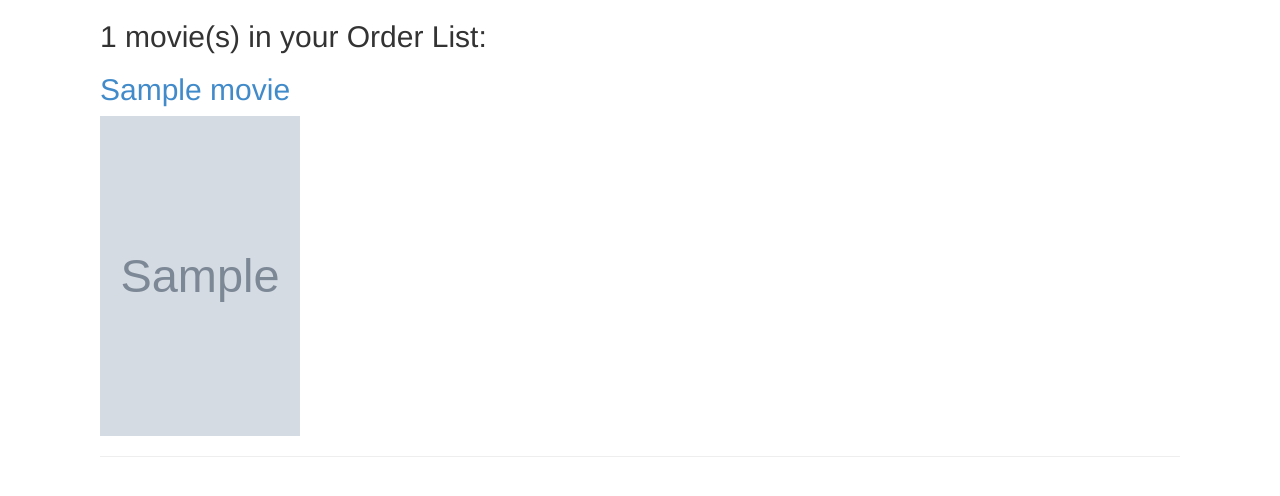
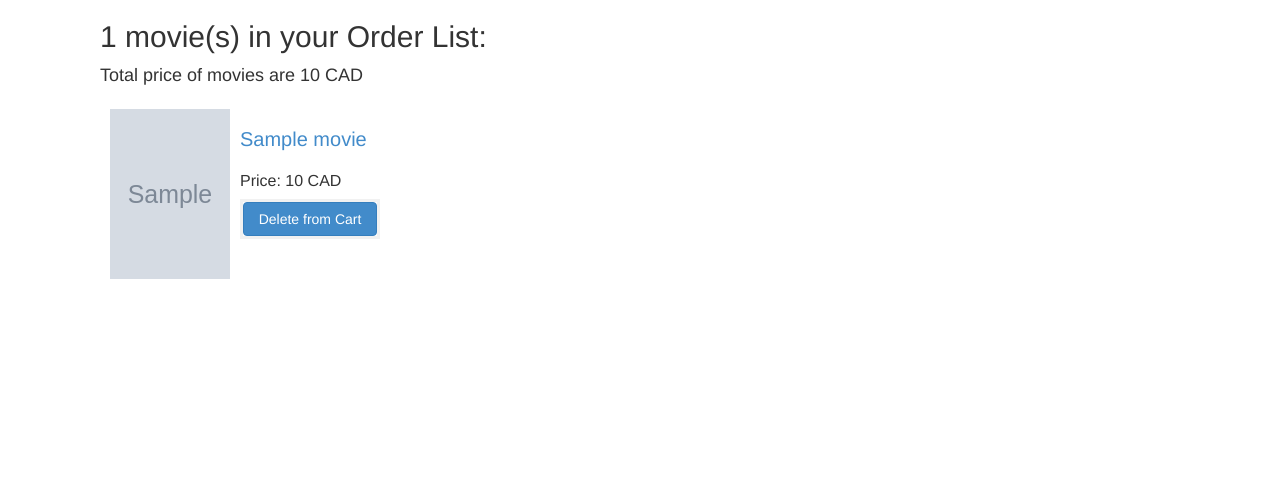
Before and after one commit to Priyam2699/MovieMaster, a Django app: page /movie/order/ in a window 1280 px wide. Shown: the part 68-564 px from the top of the page. Run offline with Django 3.2, Linux system fonts and the light colour scheme; a user stored in the database is signed in; tables that the repository leaves empty hold one stand-in row (values such as "Sample post"); grey boxes marked "Sample" are stand-in pictures; some libraries are stand-ins or nearby versions; some web fonts are replaced.

Commit message:
defect fix

```diff
--- a/LatestCode/Movie-website-django-master/Movie/movie/models.py
+++ b/LatestCode/Movie-website-django-master/Movie/movie/models.py
@@ -11,6 +11,7 @@ class Movie(models.Model):
     poster = models.URLField(default='')
     plot = models.CharField(max_length=500)
     trailer = models.URLField(max_length=500, default='')
+    price = models.IntegerField(default=100)
 
     def __str__(self):
         return self.movieid + '|' + self.title
@@ -59,5 +60,6 @@ class Order(models.Model):
     username = models.CharField(max_length=150)
     movieid = models.ForeignKey('Movie', default=1, on_delete=models.CASCADE)
 
+
     def __str__(self):
         return self.username + '|' + self.movieid.movieid
--- a/LatestCode/Movie-website-django-master/Movie/movie/urls.py
+++ b/LatestCode/Movie-website-django-master/Movie/movie/urls.py
@@ -11,4 +11,5 @@ urlpatterns = [
     path('add_seen/<str:movie_id>', views.add_seen, name='seen'),
     path('order/', views.order, name='order'),
     path('add_order/<str:movie_id>', views.add_order, name='order'),
+    path('delete_order/<str:movie_id>', views.delete_order, name='delete_order'),
 ]
--- a/LatestCode/Movie-website-django-master/Movie/movie/views.py
+++ b/LatestCode/Movie-website-django-master/Movie/movie/views.py
@@ -1,5 +1,5 @@
 
-from django.shortcuts import render
+from django.shortcuts import render, redirect
 import django.views.decorators.csrf
 import json
 from movie.models import *
@@ -96,6 +96,7 @@ def add_order(request, movie_id):
         if len(history) == 0:
             movie = Popularity.objects.get(movieid_id=movie_id)
             weight = movie.weight
+            # totalamount=
             movie.delete()
             new_record = Popularity(movieid_id=movie_id, weight=weight + 3)
             new_record.save()
@@ -110,11 +111,31 @@ def add_order(request, movie_id):
 @django.views.decorators.csrf.csrf_protect
 def order(request):
     records = Order.objects.filter(username=request.user.get_username())
+    price=0
+
     movies = []
     for record in records:
         movie_id = str(record).split('|')[1]
+        rc= Movie.objects.get(movieid=movie_id)
+        price= rc.price+price
         movies.append(Movie.objects.get(movieid=movie_id))
-    return render(request, 'order.html', {'items': movies, 'number': len(movies)})
+    return render(request, 'order.html', {'items': movies, 'number': len(movies), 'totalamount': price})
+
+@django.views.decorators.csrf.csrf_protect
+def delete_order(request, movie_id):
+
+    Order.objects.filter(movieid_id=movie_id, username=request.user.get_username()).delete()
+    # Order.objects.filter(movieid_id=movie_id, username=request.user.get_username())
+    # return redirect("movie:order")
+    movies = []
+    price = 0
+    records = Order.objects.filter(username=request.user.get_username())
+    for record in records:
+        movie_id = str(record).split('|')[1]
+        rc= Movie.objects.get(movieid=movie_id)
+        price= rc.price+price
+        movies.append(Movie.objects.get(movieid=movie_id))
+    return render(request, 'order.html', {'items': movies, 'number': len(movies), 'totalamount': price})
 
 def searchbar(request):
     if request.method != "POST":
--- a/LatestCode/Movie-website-django-master/Movie/templates/actor_list.html
+++ b/LatestCode/Movie-website-django-master/Movie/templates/actor_list.html
@@ -53,6 +53,7 @@
                 <p><b>Movie Length:</b> {{ object.length }} min</p>
                 <span class="stars">{{ object.rate }}</span>
                 <p><b>Rating:</b> {{ object.rate }}</p>
+                <p><b>Price:</b> {{ object.price }} CAD</p>
                 <p><a href="http://www.imdb.com/title/{{ object.movieid }}" target="_blank">See in IMDB <span
                         class="glyphicon glyphicon-new-window"></span></a></p>
                 <p id="summary"><b>Plot Summary: </b>"{{ object.plot }}"</p>
--- a/LatestCode/Movie-website-django-master/Movie/templates/movie_list.html
+++ b/LatestCode/Movie-website-django-master/Movie/templates/movie_list.html
@@ -24,6 +24,7 @@
                     <td style="vertical-align: top;text-align: left;padding: 10px;">
                         <h3><a href="/movie/movie_detail/{{ item.movieid }}" >{{ item.title }}({{ item.year }})</a></h3>
                         <p class="stars">Rating: {{ item.rate }}</p>
+                        <p >Price: {{ item.price }}</p>
                         <br>
                         <cite>{{ item.plot }}</cite>
                     </td>
--- a/LatestCode/Movie-website-django-master/Movie/templates/order.html
+++ b/LatestCode/Movie-website-django-master/Movie/templates/order.html
@@ -3,12 +3,31 @@
 {% block mainbody %}
     <div id="container">
         <h2>{{ number }} movie(s) in your Order List:</h2>
+         <p style="font-size:large "> Total price of movies are {{ totalamount }} CAD<p>
 
         {% for item in items %}
-            <h2><a href="/movie/movie_detail/{{ item.movieid }}" target="_self">{{ item.title }}</a></h2>
-            <img border="0" src="{{ item.poster }}" alt="Cannot load photo, sorry!" width="200" height="320">
-            <hr>
+{#            <h2><a href="/movie/movie_detail/{{ item.movieid }}" target="_self">{{ item.title }}</a></h2>#}
+{#            <h2 style="font-size: medium"> price of item: {{ item.price }}</h2>#}
+{#            <img border="0" src="{{ item.poster }}" alt="Cannot load photo, sorry!" width="200" height="250">#}
+{#            <hr>#}
+            <table>
+                <tr>
+                    <td style="margin: 1%;padding: 10px">
+                         <img border="0" src="{{ item.poster }}" alt="Cannot load photo, sorry!" width="120" height="170">
+                    </td>
+                    <td style="vertical-align: top">
+                        <h2><a href="/movie/movie_detail/{{ item.movieid }}" style="font-size: 20px">{{ item.title }}</a></h2>
+                            <h2 style="font-size: medium"> Price: {{ item.price }} CAD</h2>
+                         <form method="POST" action="/movie/delete_order/{{ item.movieid }}" style="width: 140px">
+ {% csrf_token %}
+                              <input type="submit" maxlength="10" class="btn btn-primary btn-block" value="Delete from Cart"/>
+                        </form>
+                    </td>
+                </tr>
+            </table>
         {% endfor %}
+
+
     </div>
 
 {% endblock %}
--- a/LatestCode/Movie-website-django-master/Movie/templates/profile.html
+++ b/LatestCode/Movie-website-django-master/Movie/templates/profile.html
@@ -6,6 +6,7 @@
         <img class="rounded-circle account-img" src="{{ user.profile.image.url }}" width="450" height="300">
         <div class="media-body">
           <h2 class="account-heading">{{ user.username }}</h2>
+            <h3 class="account-heading">{{ user.email }}</h3>
         </div>
       </div>
       <form method="POST" enctype="multipart/form-data">
--- a/LatestCode/Movie-website-django-master/Movie/user/forms.py
+++ b/LatestCode/Movie-website-django-master/Movie/user/forms.py
@@ -6,7 +6,6 @@ from django.core.exceptions import ValidationError
 
 # Create a UserUpdateForm to update username
 class UserUpdateForm(forms.ModelForm):
-    email = forms.EmailField()
 
     class Meta:
         model = User
```
Also changed, not shown: LatestCode/Movie-website-django-master/Movie/movie/migrations/0004_movie_price.py (added).
